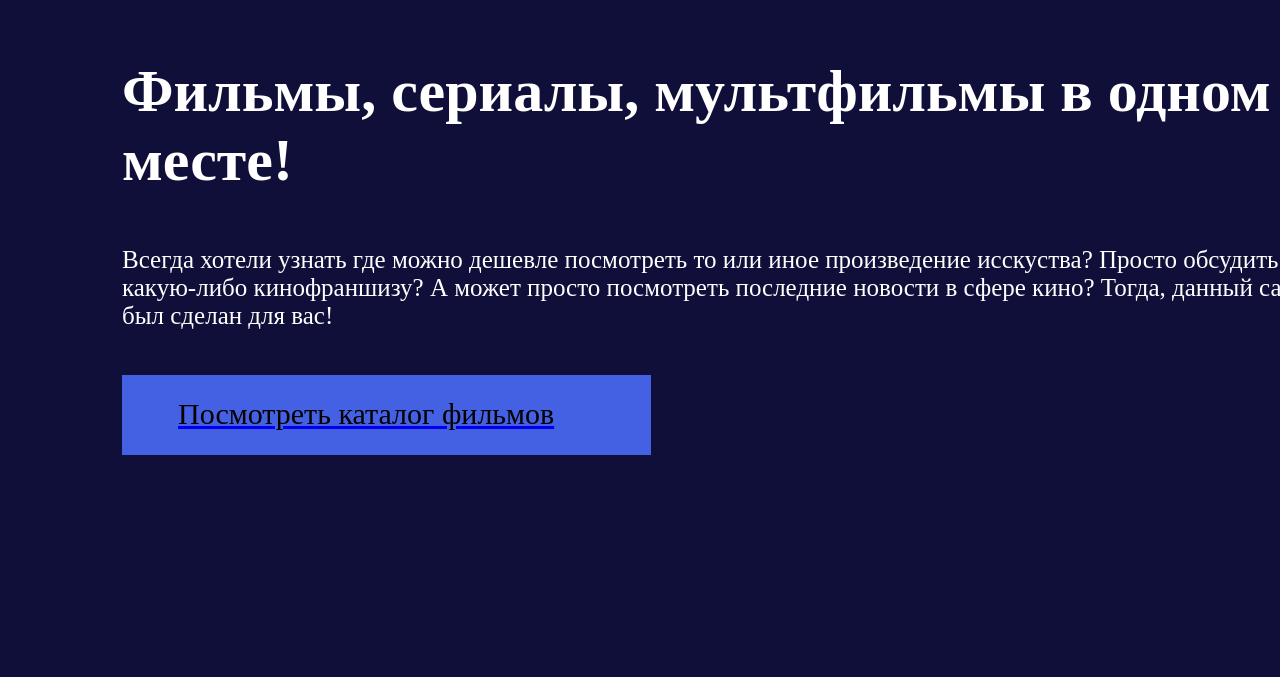
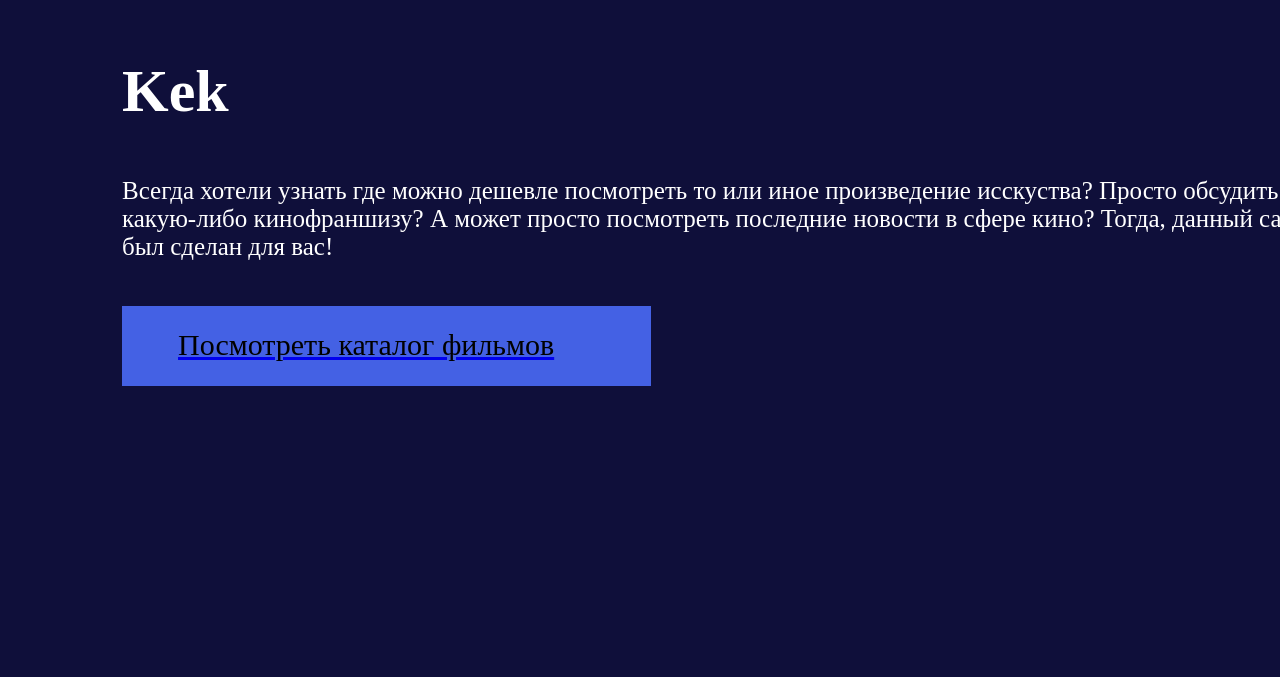
Before and after one commit to MrCyxarik/jkh, a plain HTML site: page index.html in a window 1280 px wide. Shown: the part 123-800 px from the top of the page. Drawn offline with Linux system fonts and the light colour scheme.

Commit message:
change index.html

```diff
--- a/index.html
+++ b/index.html
@@ -24,7 +24,7 @@
     <section class="body">
         <div class="Hero">
             <div class="text">
-                <div class="text__1"><h1>Фильмы, сериалы, мультфильмы в одном месте!</h1></div>
+                <div class="text__1"><h1>Kek</h1></div>
                 <div class="text__2"><p>Всегда хотели узнать где можно дешевле посмотреть то или иное произведение исскуства? Просто обсудить какую-либо кинофраншизу? А может просто посмотреть последние новости в сфере кино? Тогда, данный сайт был сделан для вас!</p>
             </div>
             <a href="https://media.tenor.com/gsFeEP9xKh4AAAAd/cat-couple.gif">
```
